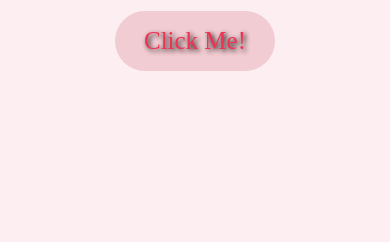
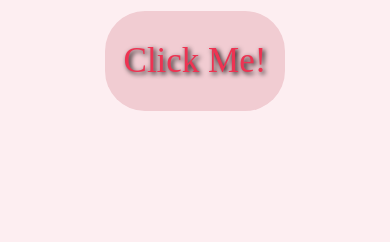
Before and after one commit to rnrcs17/rnrcs17.github.io, a plain HTML site: page index.html in a window 390 px wide. Shown: the part 99-341 px from the top of the page. Drawn offline with Linux system fonts and the light colour scheme; a web font is replaced by a local one.

Commit message:
button size

```diff
--- a/style.css
+++ b/style.css
@@ -61,9 +61,9 @@ button:hover {
 
 
     button {
-        height: 60px;
-        width: 160px;
-        font-size: 25px;
+        height: 100px;
+        width: 180px;
+        font-size: 35px;
     }
 
     .footer {
```
